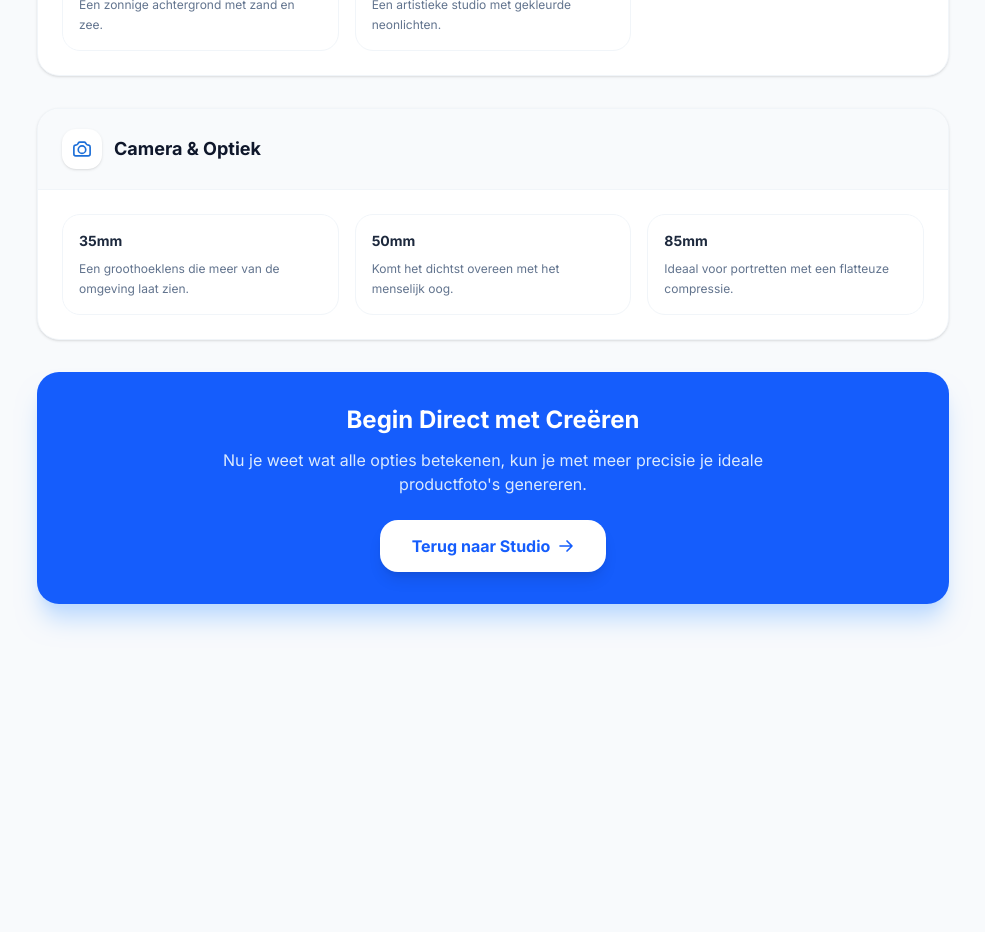
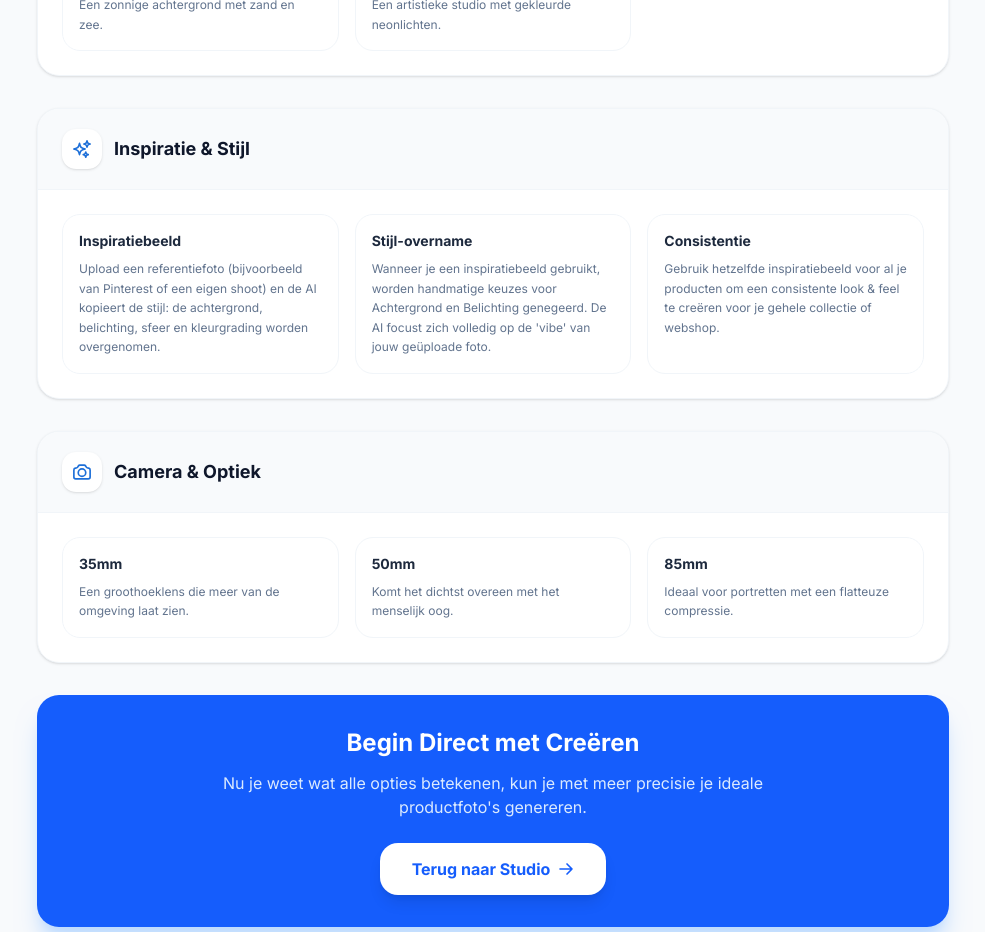
Before and after one commit to Michaeljayden/Drapit, a Next.js app: page /dashboard/guide in a window 1280 px wide. Shown: the part 2320-3252 px from the top of the page, without its empty margins (275-1260 px from the left). Before the commit the page ends 3036 px from the top, so only its background shows below. Built offline with nearby package versions, Linux system fonts and the light colour scheme; no server answers.

Commit message:
stijlgids update insp
stijlgids update insp

```diff
--- a/app/(dashboard)/dashboard/guide/page.tsx
+++ b/app/(dashboard)/dashboard/guide/page.tsx
@@ -102,6 +102,28 @@
             </GuideSection>
 
             <GuideSection
+                title="Inspiratie & Stijl"
+                icon={
+                    <svg className="w-5 h-5" fill="none" viewBox="0 0 24 24" stroke="currentColor" strokeWidth={2}>
+                        <path strokeLinecap="round" strokeLinejoin="round" d="M9.813 15.904L9 18.75l-.813-2.846a4.5 4.5 0 00-3.09-3.09L2.25 12l2.846-.813a4.5 4.5 0 003.09-3.09L9 5.25l.813 2.846a4.5 4.5 0 003.09 3.09L15.75 12l-2.846.813a4.5 4.5 0 00-3.09 3.09zM18.259 8.715L18 9.75l-.259-1.035a3.375 3.375 0 00-2.455-2.456L14.25 6l1.036-.259a3.375 3.375 0 002.455-2.456L18 2.25l.259 1.035a3.375 3.375 0 002.456 2.456L21.75 6l-1.035.259a3.375 3.375 0 00-2.456 2.456zM16.894 20.567L16.5 21.75l-.394-1.183a2.25 2.25 0 00-1.423-1.423L13.5 18.75l1.183-.394a2.25 2.25 0 001.423-1.423l.394-1.183.394 1.183a2.25 2.25 0 001.423 1.423l1.183.394-1.183.394a2.25 2.25 0 00-1.423 1.423z" />
+                    </svg>
+                }
+            >
+                <GuideCard
+                    label="Inspiratiebeeld"
+                    description="Upload een referentiefoto (bijvoorbeeld van Pinterest of een eigen shoot) en de AI kopieert de stijl: de achtergrond, belichting, sfeer en kleurgrading worden overgenomen."
+                />
+                <GuideCard
+                    label="Stijl-overname"
+                    description="Wanneer je een inspiratiebeeld gebruikt, worden handmatige keuzes voor Achtergrond en Belichting genegeerd. De AI focust zich volledig op de 'vibe' van jouw geüploade foto."
+                />
+                <GuideCard
+                    label="Consistentie"
+                    description="Gebruik hetzelfde inspiratiebeeld voor al je producten om een consistente look & feel te creëren voor je gehele collectie of webshop."
+                />
+            </GuideSection>
+
+            <GuideSection
                 title="Camera & Optiek"
                 icon={
                     <svg className="w-5 h-5" fill="none" viewBox="0 0 24 24" stroke="currentColor" strokeWidth={2}>
```
